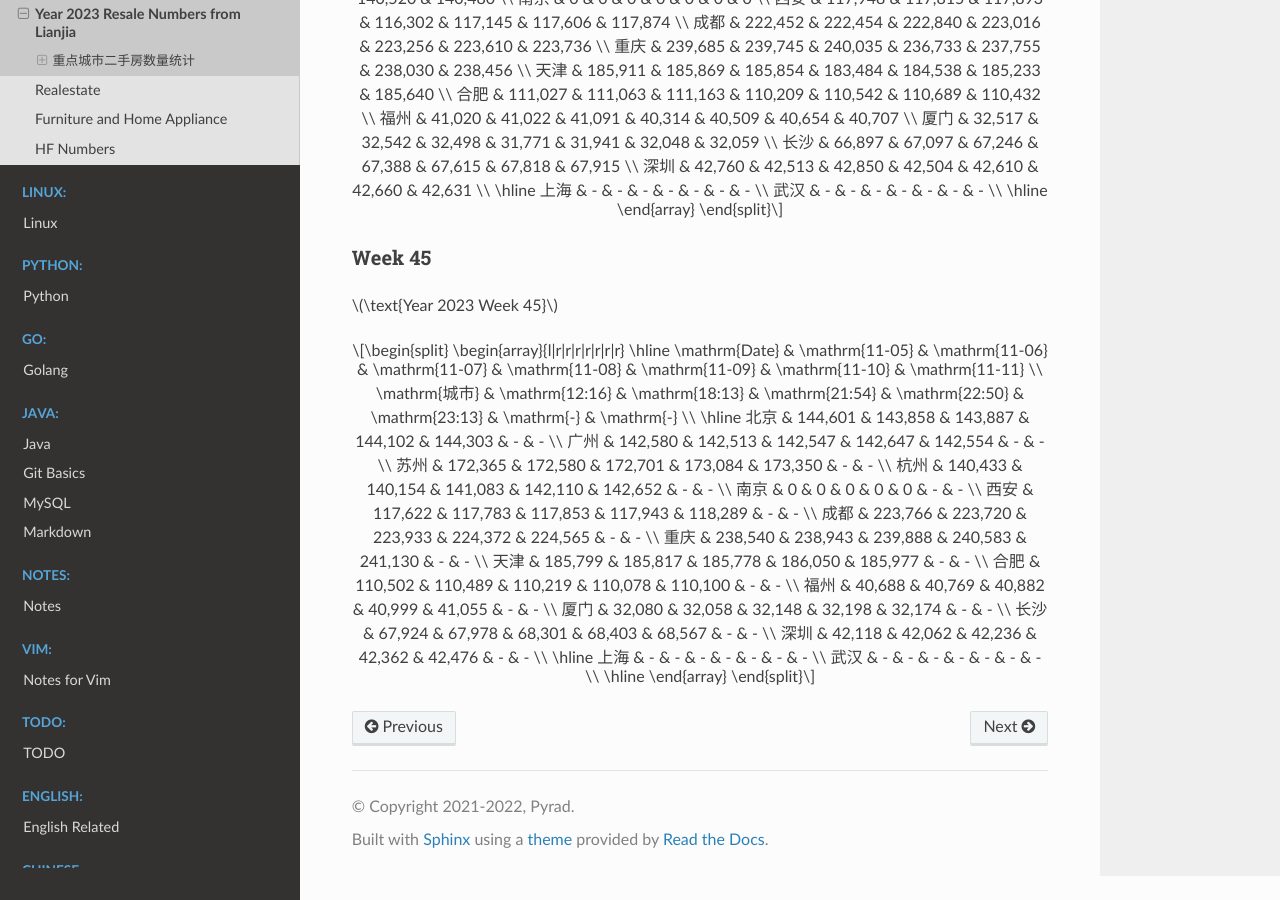
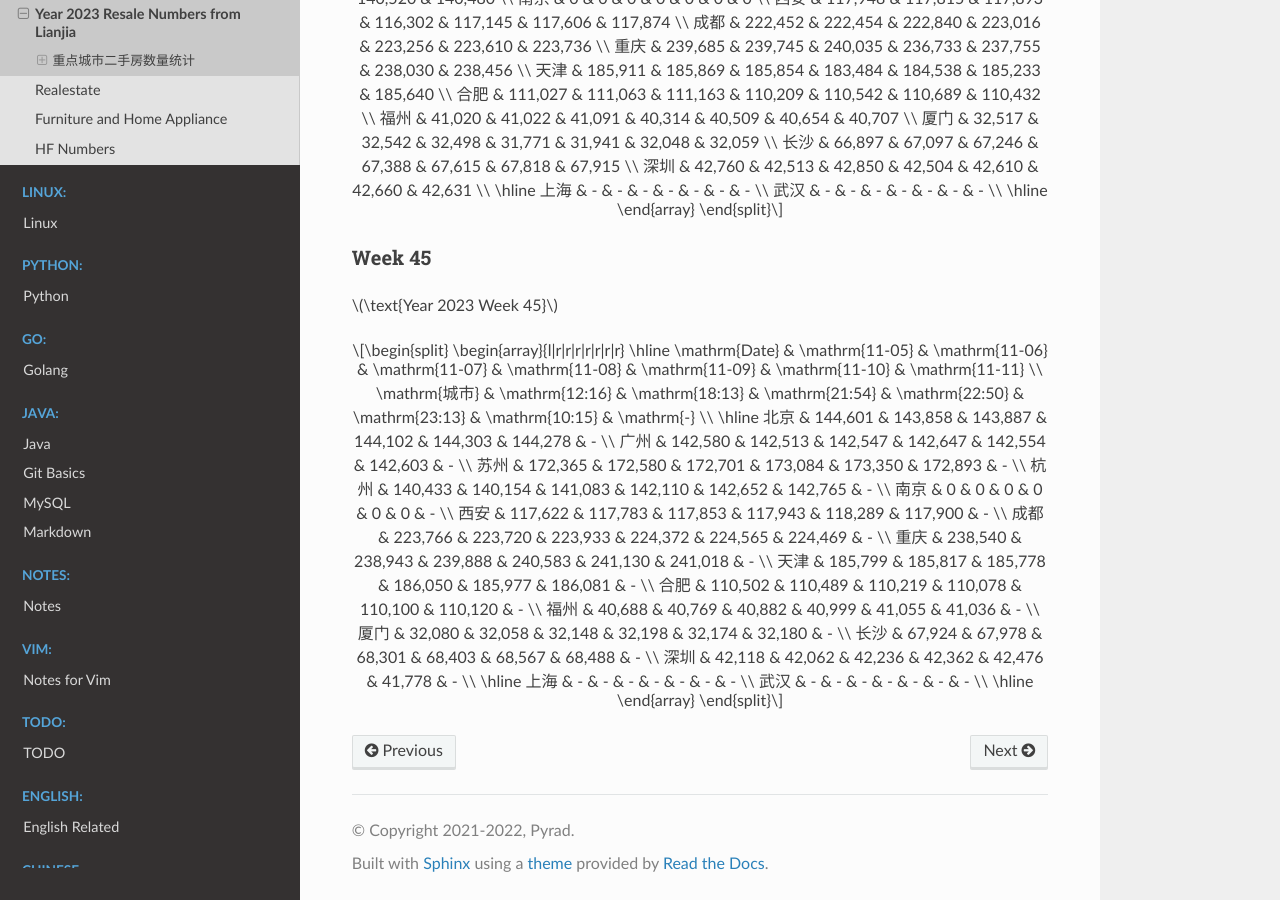
Before and after one commit to Pyrad/pyradnotes, a Sphinx documentation site: the page built from source/RealEstate/resalenumbers2023.md, in a window 1280 px wide and 900 px high, scrolled down 17668 px. Built offline with Sphinx 7.4.7 and the Read the Docs theme 2.0.0, drawn with Linux system fonts in a browser that asks for light colours; a script that is not in the unit is left out.

Commit message:
Realestate Update resale numbers 2023-11-10 10:15

```diff
--- a/source/RealEstate/resalenumbers2023.md
+++ b/source/RealEstate/resalenumbers2023.md
@@ -1154,22 +1154,22 @@
 \begin{array}{l|r|r|r|r|r|r|r}
 \hline
 \mathrm{Date} & \mathrm{11-05} & \mathrm{11-06} & \mathrm{11-07} & \mathrm{11-08} & \mathrm{11-09} & \mathrm{11-10} & \mathrm{11-11} \\
-\mathrm{城市} & \mathrm{12:16} & \mathrm{18:13} & \mathrm{21:54} & \mathrm{22:50} & \mathrm{23:13} & \mathrm{-} & \mathrm{-} \\
+\mathrm{城市} & \mathrm{12:16} & \mathrm{18:13} & \mathrm{21:54} & \mathrm{22:50} & \mathrm{23:13} & \mathrm{10:15} & \mathrm{-} \\
 \hline
-北京 & 144,601 & 143,858 & 143,887 & 144,102 & 144,303 & - & - \\
-广州 & 142,580 & 142,513 & 142,547 & 142,647 & 142,554 & - & - \\
-苏州 & 172,365 & 172,580 & 172,701 & 173,084 & 173,350 & - & - \\
-杭州 & 140,433 & 140,154 & 141,083 & 142,110 & 142,652 & - & - \\
-南京 & 0 & 0 & 0 & 0 & 0 & - & - \\
-西安 & 117,622 & 117,783 & 117,853 & 117,943 & 118,289 & - & - \\
-成都 & 223,766 & 223,720 & 223,933 & 224,372 & 224,565 & - & - \\
-重庆 & 238,540 & 238,943 & 239,888 & 240,583 & 241,130 & - & - \\
-天津 & 185,799 & 185,817 & 185,778 & 186,050 & 185,977 & - & - \\
-合肥 & 110,502 & 110,489 & 110,219 & 110,078 & 110,100 & - & - \\
-福州 & 40,688 & 40,769 & 40,882 & 40,999 & 41,055 & - & - \\
-厦门 & 32,080 & 32,058 & 32,148 & 32,198 & 32,174 & - & - \\
-长沙 & 67,924 & 67,978 & 68,301 & 68,403 & 68,567 & - & - \\
-深圳 & 42,118 & 42,062 & 42,236 & 42,362 & 42,476 & - & - \\
+北京 & 144,601 & 143,858 & 143,887 & 144,102 & 144,303 & 144,278 & - \\
+广州 & 142,580 & 142,513 & 142,547 & 142,647 & 142,554 & 142,603 & - \\
+苏州 & 172,365 & 172,580 & 172,701 & 173,084 & 173,350 & 172,893 & - \\
+杭州 & 140,433 & 140,154 & 141,083 & 142,110 & 142,652 & 142,765 & - \\
+南京 & 0 & 0 & 0 & 0 & 0 & 0 & - \\
+西安 & 117,622 & 117,783 & 117,853 & 117,943 & 118,289 & 117,900 & - \\
+成都 & 223,766 & 223,720 & 223,933 & 224,372 & 224,565 & 224,469 & - \\
+重庆 & 238,540 & 238,943 & 239,888 & 240,583 & 241,130 & 241,018 & - \\
+天津 & 185,799 & 185,817 & 185,778 & 186,050 & 185,977 & 186,081 & - \\
+合肥 & 110,502 & 110,489 & 110,219 & 110,078 & 110,100 & 110,120 & - \\
+福州 & 40,688 & 40,769 & 40,882 & 40,999 & 41,055 & 41,036 & - \\
+厦门 & 32,080 & 32,058 & 32,148 & 32,198 & 32,174 & 32,180 & - \\
+长沙 & 67,924 & 67,978 & 68,301 & 68,403 & 68,567 & 68,488 & - \\
+深圳 & 42,118 & 42,062 & 42,236 & 42,362 & 42,476 & 41,778 & - \\
 \hline
 上海 & - & - & - & - & - & - & - \\
 武汉 & - & - & - & - & - & - & - \\
```
Also changed, not shown: 1 other file.
